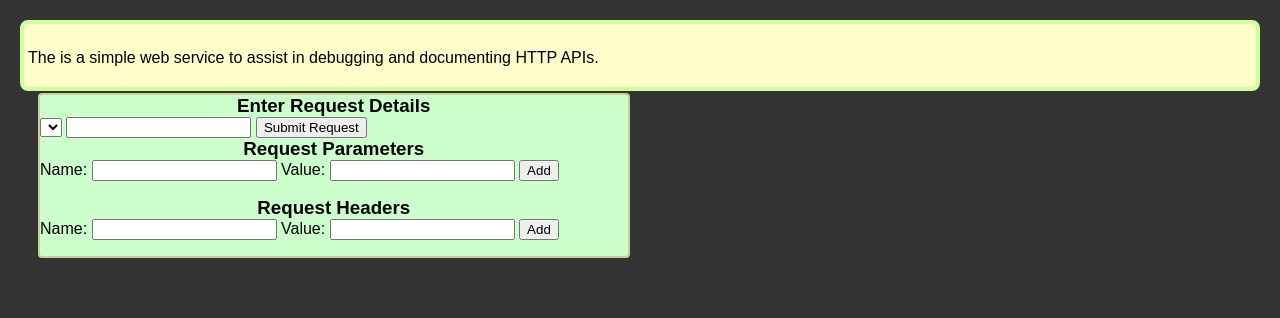
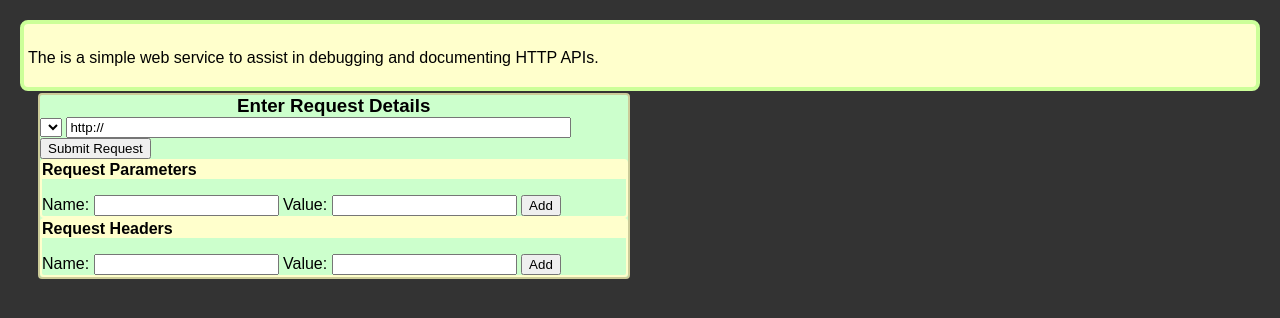
Before and after one commit to alecmunro/Experiments-in-Public, a Python web app: template python_web_client/pwc/templates/pwc.mako in a window 1280 px wide. Shown: the top 318 px of the page. Run offline with Mako, Linux system fonts and the light colour scheme; the template is opened without the code that fills it, so the values that code supplies are empty.

Commit message:
UI cleanup and CHANGES.txt update

```diff
--- a/python_web_client/CHANGES.txt
+++ b/python_web_client/CHANGES.txt
@@ -3,6 +3,8 @@
 
 - Added display of response body
 - Added option to select request method
+- Added field to add parameters
+- Added field to add headers
 
 0.1
 -----
--- a/python_web_client/pwc/static/css/pwc.css
+++ b/python_web_client/pwc/static/css/pwc.css
@@ -37,3 +37,13 @@ body {
   width: 98%;
   height: 200px;
 }
+
+.item_list_widget {
+  border: 2px solid #FFFFCC;
+  border-radius: 4px;
+}
+
+.item_list_widget h4 {
+  margin: 0px;
+  background-color:#FFFFCC;
+}
--- a/python_web_client/pwc/static/script/item_list.js
+++ b/python_web_client/pwc/static/script/item_list.js
@@ -29,8 +29,8 @@ pwc.ItemList.prototype.setup_events = function(){
 pwc.ItemList.prototype.render = function(){
 	this.item_list.empty();
 	for (var name in this.items){
-		this.item_list.append("<li><span class='name'>" + name + "</span>="
+		this.item_list.append("<li><button>Remove</button><span class='name'>" + name + "</span>="
 				+ this.items[name]
-		        + "<button>Remove</button></li>");
+		        + "</li>");
 	}
 };
--- a/python_web_client/pwc/templates/pwc.mako
+++ b/python_web_client/pwc/templates/pwc.mako
@@ -30,21 +30,21 @@ $(document).ready(function(){
 	        <option>${method}</option>
 	      % endfor
 	      </select>
-	      <input id="url"/>
+	      <input id="url" size="60" value="http://" />
 	      <button id="submit_request">Submit Request</button><br />
-	      <div id="parameters">
-	        <h3>Request Parameters</h3>
+	      <div id="parameters" class="item_list_widget">
+	        <h4>Request Parameters</h4>
+ 	        <ul class="item_list"></ul>
 	        <label for="item_name">Name</label>: <input class="item_name" name="item_name" />
 	        <label for="item_value">Value</label>: <input class="item_value" name="item_value"/>
 	        <button class="add_item">Add</button>
+	      </div>
+	      <div id="headers" class="item_list_widget">
+	        <h4>Request Headers</h4>
 	        <ul class="item_list"></ul>
-	      </div>
-	      <div id="headers">
-	        <h3>Request Headers</h3>
 	        <label for="item_name">Name</label>: <input class="item_name" name="item_name" />
 	        <label for="item_value">Value</label>: <input class="item_value" name="item_value"/>
 	        <button class="add_item">Add</button>
-	        <ul class="item_list"></ul>
 	      </div>
 	    </div>
 	    <div class="widget" id="display_response">
```
